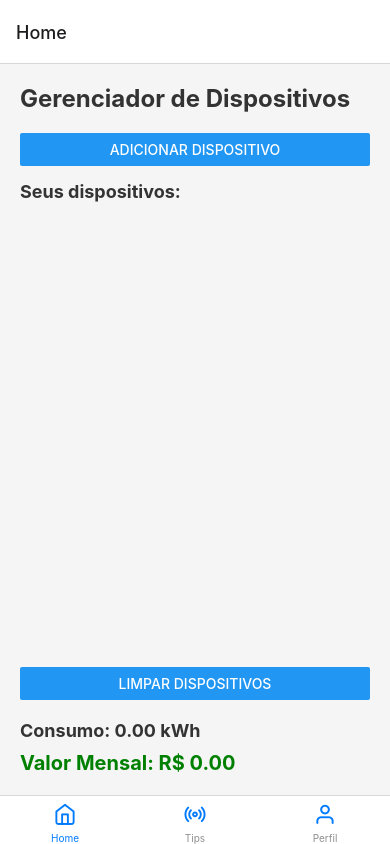
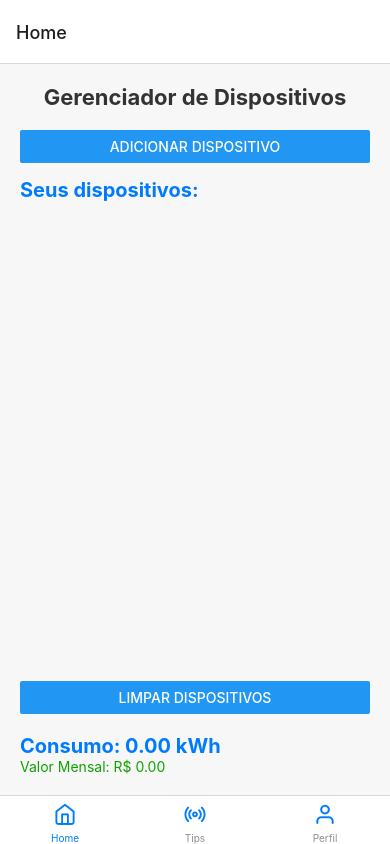
Before and after one commit to Ed1Abreu/EcoWatt, a React Native app: screen / in a window 390 px wide. Built offline with nearby package versions, Linux system fonts and the light colour scheme.

Commit message:
Modificando alguns estilos

```diff
--- a/src/styles/EnergyTips.js
+++ b/src/styles/EnergyTips.js
@@ -7,28 +7,37 @@ export default StyleSheet.create({
         backgroundColor: '#f7f7f7',
       },
       title: {
-        fontSize: 24,
+        fontSize: 28,
         fontWeight: 'bold',
         marginBottom: 20,
+        textAlign: 'center',
+        color: '#333',
       },
       tipsContainer: {
         marginBottom: 20,
       },
       tip: {
-        fontSize: 16,
+        fontSize: 18,
         marginBottom: 10,
+        color: '#333',
+      },
+      divider: {
+        borderBottomWidth: 1,
+        borderBottomColor: '#ddd',
+        marginVertical: 10,
       },
       linksTitle: {
-        fontSize: 20,
+        fontSize: 24,
         fontWeight: 'bold',
         marginBottom: 10,
+        color: '#333',
       },
       linksContainer: {
         marginBottom: 20,
       },
       link: {
         fontSize: 16,
-        color: 'blue',
-        marginBottom: 5,
+        color: '#0070c9',
+        marginBottom: 10,
       },
 });
--- a/src/styles/home.js
+++ b/src/styles/home.js
@@ -1,94 +1,98 @@
-import {StyleSheet} from 'react-native';
+import { StyleSheet } from 'react-native';
 
 export default StyleSheet.create({
   container: {
     flex: 1,
     padding: 20,
-        backgroundColor: '#f5f5f5',
+    backgroundColor: '#f7f7f7',
   },
   header: {
-        fontSize: 24,
+    fontSize: 22,
     fontWeight: 'bold',
     marginBottom: 20,
     color: '#333',
+    textAlign: 'center'
   },
   sectionTitle: {
-        fontSize: 18,
+    fontSize: 20,
     fontWeight: 'bold',
     marginTop: 15,
-        color: '#333',
+    color: '#007AFF', // Tom de azul característico da Apple
   },
   deviceItem: {
     flexDirection: 'row',
     alignItems: 'center',
-        marginBottom: 10,
-        backgroundColor: 'white',
-        padding: 10,
-        borderRadius: 10,
+    marginBottom: 15,
+    backgroundColor: '#FFFFFF',
+    borderRadius: 12,
+    padding: 15,
     shadowColor: '#000',
     shadowOffset: {
       width: 0,
       height: 2,
     },
-        shadowOpacity: 0.2,
+    shadowOpacity: 0.1,
     shadowRadius: 3,
-        elevation: 5,
+    elevation: 2,
   },
   deviceImage: {
-        width: 40, // Ajuste o tamanho da imagem conforme necessário
-        height: 40, // Ajuste o tamanho da imagem conforme necessário
-        marginRight: 10,
+    width: 60,
+    height: 60,
+    marginRight: 20,
+    borderRadius: 8,
   },
   deviceName: {
-        flex: 1,
-        fontSize: 16,
+    fontSize: 18,
     color: '#333',
+    fontWeight: 'bold',
   },
   deviceQuantityInput: {
-        width: 80,
+    width: 60,
     fontSize: 16,
     color: '#333',
     borderWidth: 1,
     borderColor: '#ccc',
-        borderRadius: 5,
-        padding: 5,
-        marginLeft: 10,
+    borderRadius: 8,
+    padding: 10,
+    marginLeft: 'auto',
+    marginRight: 10
   },
   addButton: {
-        marginLeft: 10,
-        backgroundColor: '#007BFF',
+    backgroundColor: '#007AFF', // Tom de azul da Apple
     color: 'white',
+    padding: 12,
+    borderRadius: 8,
+    alignSelf: 'flex-start',
   },
   userDevice: {
     fontSize: 18,
     marginBottom: 10,
     color: '#333',
-        backgroundColor: '#f1f1f1', // Cor de fundo
-        borderRadius: 10, // Borda arredondada
-        padding: 15, // Espaçamento interno
-        flexDirection: 'row', // Alinhe o conteúdo horizontalmente
-        justifyContent: 'space-between', // Espaço uniforme entre elementos
-        alignItems: 'center', // Centralize verticalmente
-        shadowColor: 'rgba(0, 0, 0, 0.1)', // Cor da sombra
+    backgroundColor: '#f9f9f9', // Fundo um pouco mais claro
+    borderRadius: 10,
+    padding: 15,
+    flexDirection: 'row',
+    justifyContent: 'space-between',
+    alignItems: 'center',
+    shadowColor: '#000',
     shadowOffset: {
       width: 0,
-          height: 2, // Sutil deslocamento de sombra
+      height: 2,
     },
-        shadowOpacity: 0.8, // Opacidade da sombra
-        shadowRadius: 4, // Raio da sombra
-        elevation: 2, // Sombreamento no Android
+    shadowOpacity: 0.1,
+    shadowRadius: 3,
+    elevation: 2,
   },
   totalPower: {
-        fontSize: 18,
+    fontSize: 20,
     fontWeight: 'bold',
     marginTop: 20,
-        color: '#333',
+    color: '#007AFF', // Tom de azul da Apple
   },
   totalCost: {
-        fontSize: 20, // Ajuste o tamanho da fonte conforme desejado
-        fontWeight: 'bold', // Pode ser negrito
-        marginTop: 10, // Ajuste a margem conforme desejado
-        color: 'green', // Escolha uma cor apropriada
+    color: '#10A103',
   },
-
+  clearButton: {
+    backgroundColor: '#FF0000'
+  },
 });
```
Lines whose indentation alone changed are shown as unchanged.
